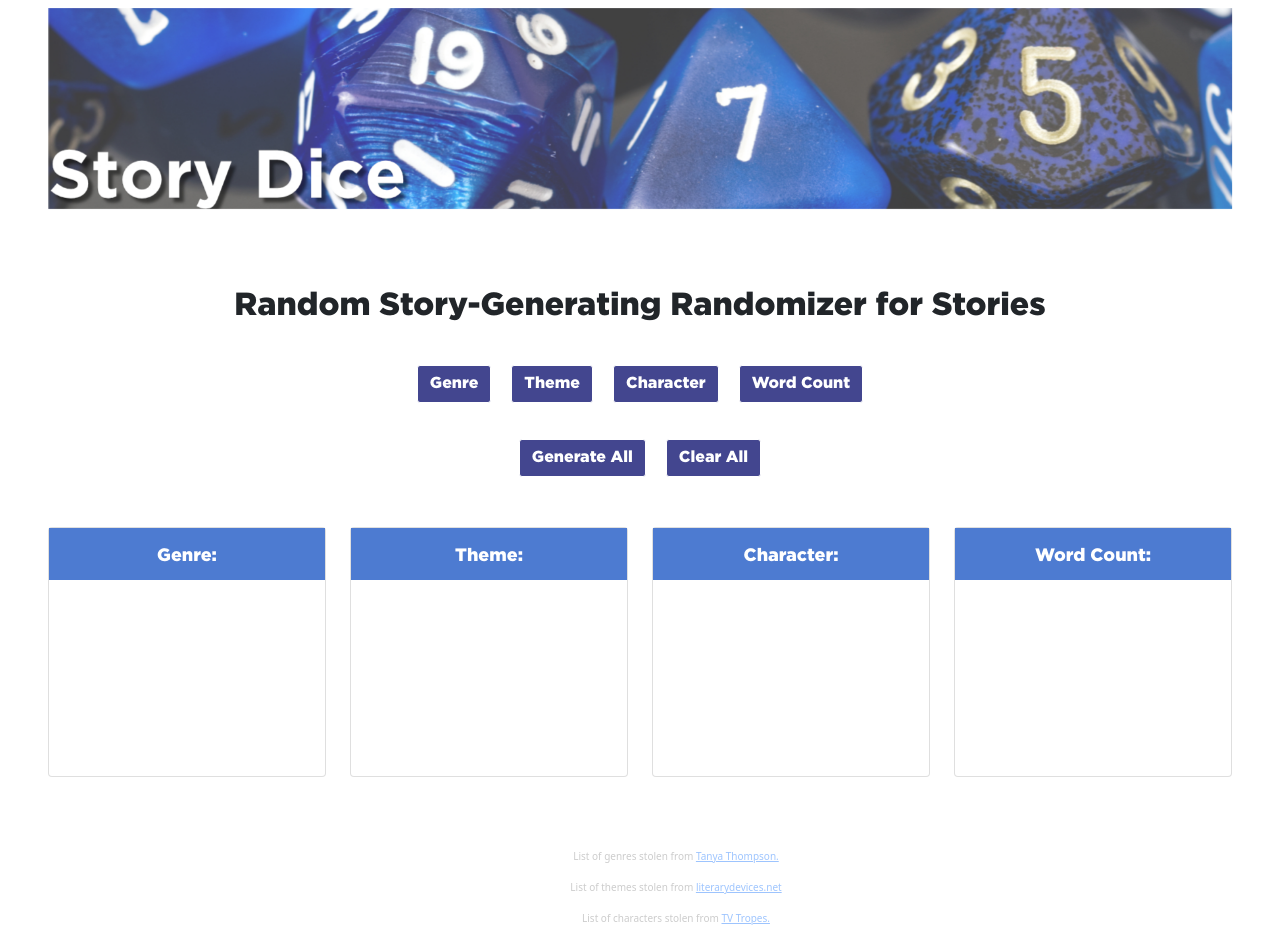
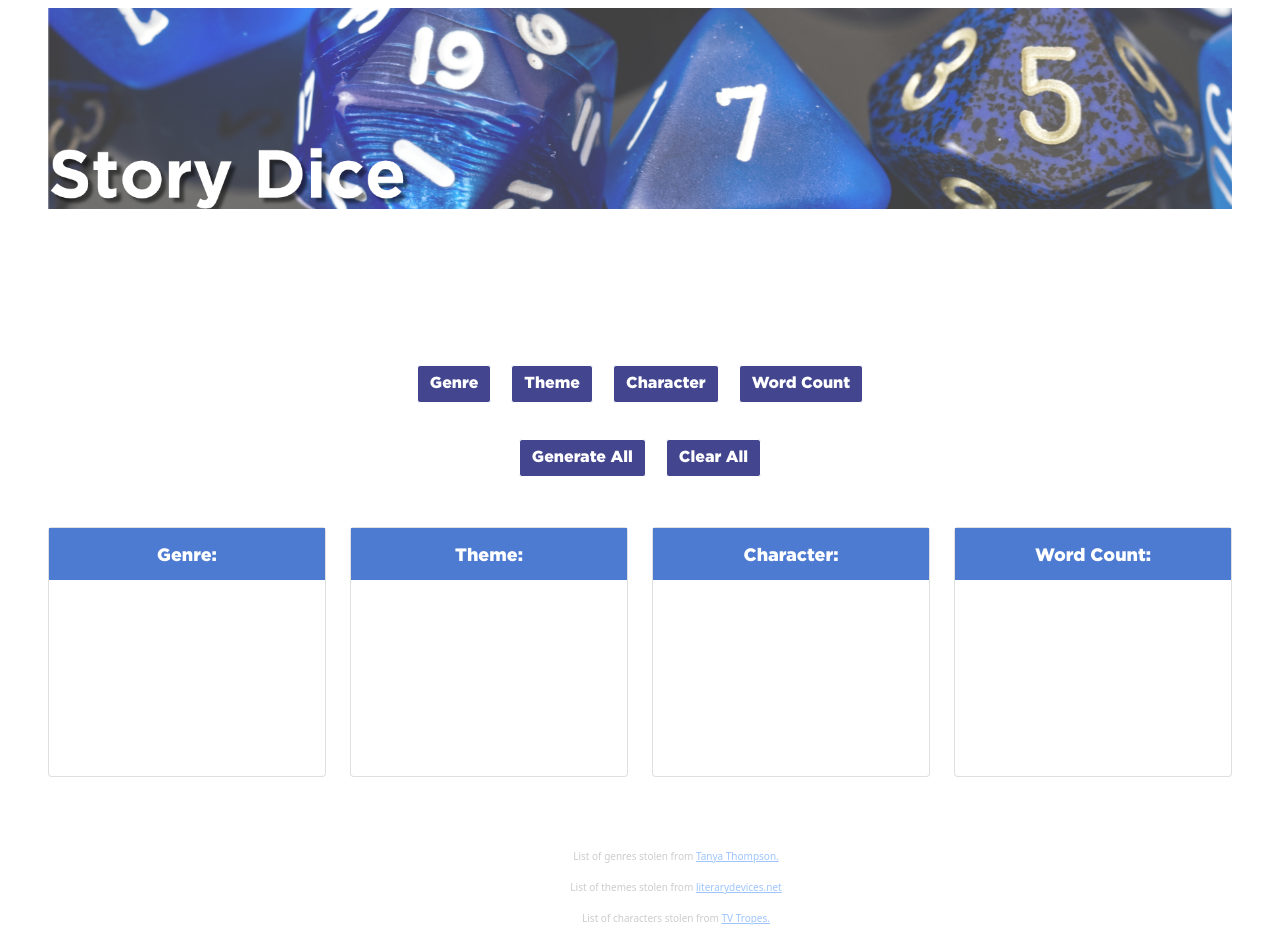
Before and after one commit to robotlions/storydice, a React (Create React App) app: page / in a window 1280 px wide. Shown: the top 942 px of the page. Built offline with nearby package versions, Linux system fonts and the light colour scheme.

Commit message:
removes sticky header and adds media query for animation

```diff
--- a/src/App.css
+++ b/src/App.css
@@ -59,7 +59,7 @@ h2{
 .headlineText{
   margin-top: 20px;
   margin-bottom: 30px;
-  animation: slideIn 2s;
+  animation: riseIn 2s;
 }
 
 .headingName{
@@ -75,7 +75,12 @@ h2{
 
 
 @keyframes slideIn {
-  from {opacity: 0; transform: translateY(-200px);}
+  from {opacity: 0; transform: translateX(300px);}
+  to {opacity: 1; transform: translateX(0px);}
+}
+
+@keyframes riseIn {
+  from {opacity: 0; transform: translateY(200px);}
   to {opacity: 1; transform: translateY(0px);}
 }
 
@@ -95,4 +100,7 @@ h2{
     margin-top: 30px;
     font-size: x-large;
   }
+  .headlineText{
+    animation: slideIn 2s;
+  }
 }
--- a/src/App.js
+++ b/src/App.js
@@ -67,7 +67,7 @@ function App() {
   return (
     <motion.div>
       <div className="container-fluid g-md-5">
-        <div className="row navbar sticky-top">
+        <div className="row navbar">
 
           <img
             className="bannerImg"
```
